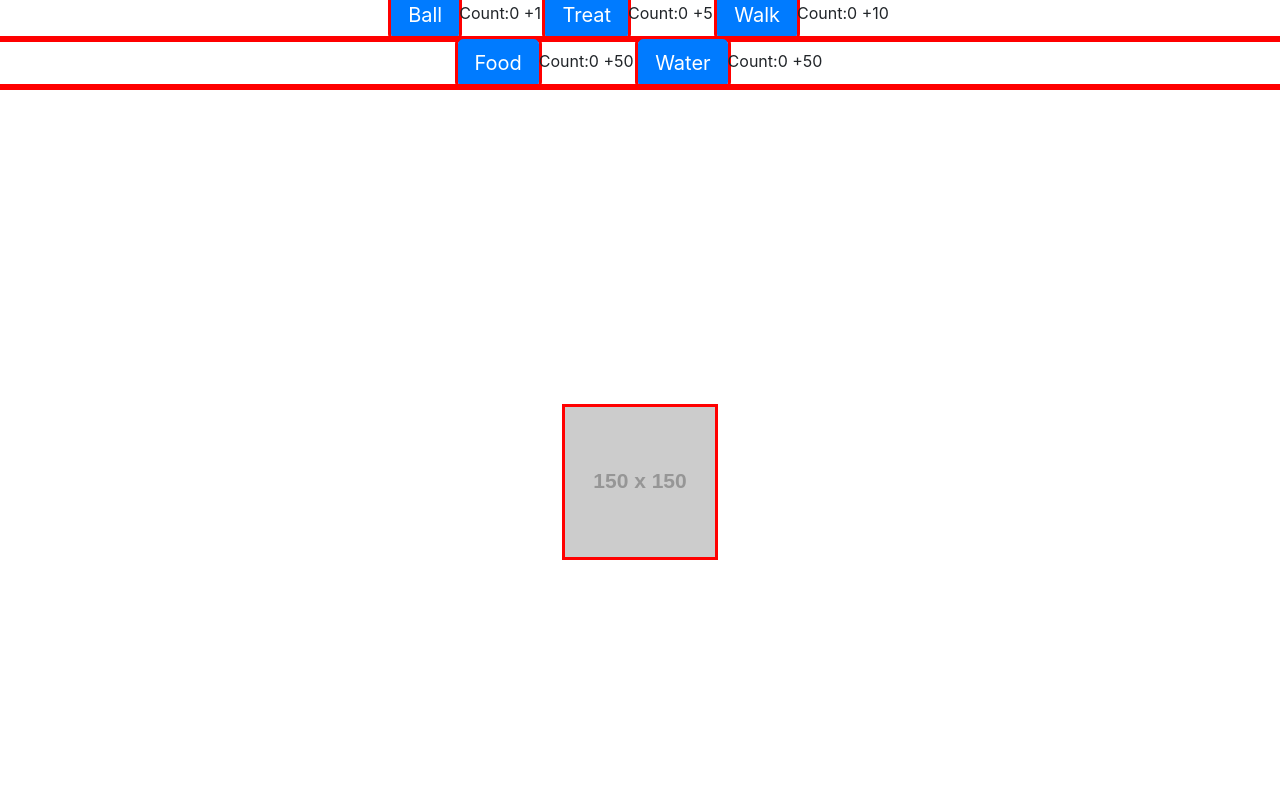
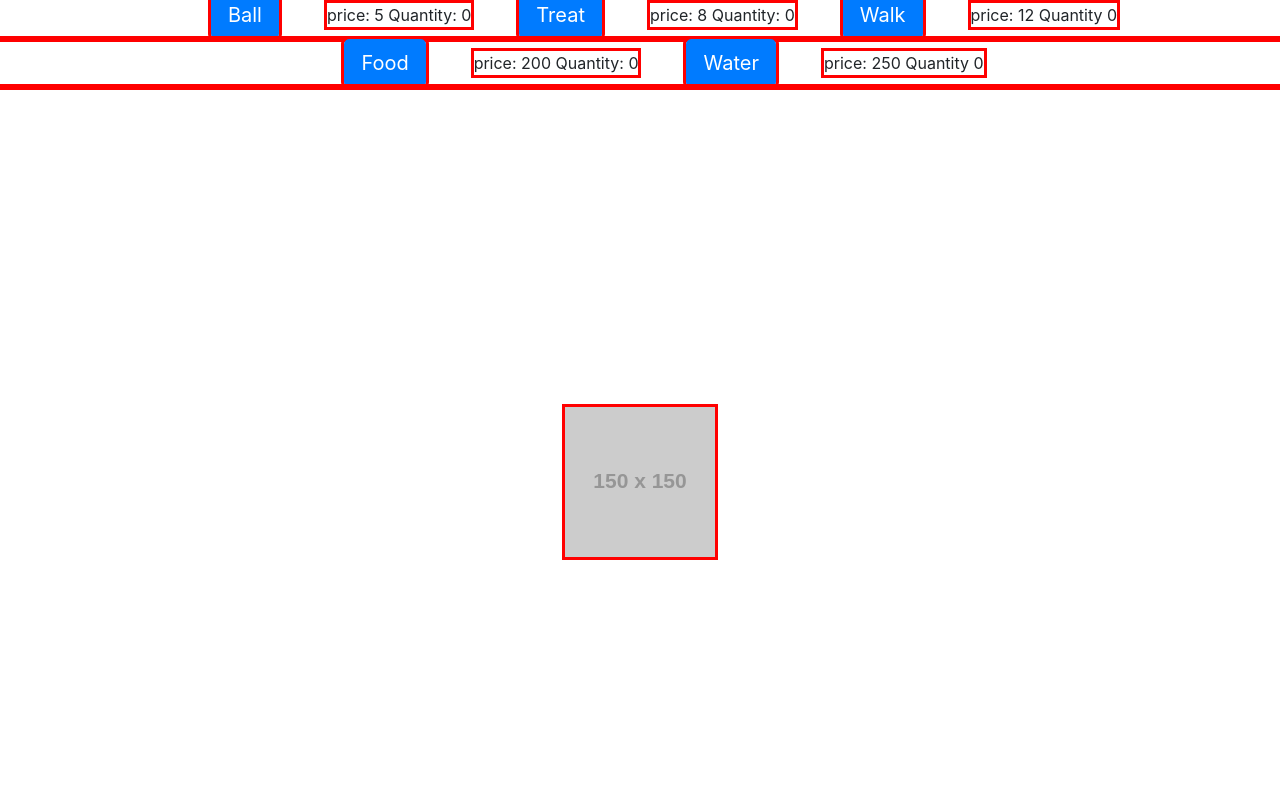
Before and after one commit to Melia88/checkpoint-2, a plain HTML site: page index.html in a window 1280 px wide. Shown: the part 81-871 px from the top of the page. Drawn offline with nearby package versions, Linux system fonts and the light colour scheme; placeholder pictures from the web are drawn by us.

Commit message:
requirements met

```diff
--- a/app.js
+++ b/app.js
@@ -0,0 +1,98 @@
+// This is the name of the starting count
+let puppyLove = 1000;
+let mod = 0;
+let autoMod= 0;
+
+// this is the dictionary
+let clickUpgrades = {
+  ball: {
+    price: 5,
+    quantity: 0,
+    multiplier: 1,
+  },
+  treat: {
+    price: 8,
+    quantity: 0,
+    multiplier: 3,
+  },
+  walk: {
+    price: 12,
+    quantity: 0,
+    multiplier: 5,
+  }
+};
+
+let autoUpgrades = {
+  food: {
+    price: 200,
+    quantity: 0,
+    multiplier: 25,
+  },
+  water: {
+    price: 250,
+    quantity: 0,
+    multiplier: 40,
+  }
+};
+
+
+// This uses the onClick clickPuppy in HTML to increase the variable puppyLove by one on each click
+function clickPuppy() {
+  puppyLove += mod + 1
+  console.log(puppyLove)
+  draw()
+}
+
+// This makes my count on count/quantity increase show up on screen
+function draw() {
+  document.getElementById("pLoveCounter").innerText = puppyLove
+
+  document.getElementById("ballCounter").innerText = 'price: ' + clickUpgrades.ball.price + ' Quantity: ' + clickUpgrades.ball.quantity
+
+
+  document.getElementById("treatCounter").innerText = ' price: ' + clickUpgrades.treat.price + ' Quantity: ' + clickUpgrades.treat.quantity
+
+
+  document.getElementById("walkCounter").innerText = ' price: ' + clickUpgrades.walk.price + ' Quantity ' + clickUpgrades.walk.quantity
+
+  document.getElementById("waterCounter").innerText = ' price: ' + autoUpgrades.water.price + ' Quantity ' + autoUpgrades.water.quantity
+
+  document.getElementById("foodCounter").innerText = ' price: ' + autoUpgrades.food.price + ' Quantity: ' + autoUpgrades.food.quantity
+}
+
+// This keeps track of auto items
+
+function autos(item){ debugger
+  let autoItem = autoUpgrades[item]
+  if(puppyLove >= autoItem.price){
+    autoItem.quantity += 1
+    puppyLove -= autoItem.price
+     autoItem.price = Math.floor(1.2* autoItem.price)
+     autoMod += autoItem.multiplier
+  }
+  draw()
+}
+
+function clicks(type){
+  let clickItem = clickUpgrades[type]
+  if(puppyLove >= clickItem.price){
+    clickItem.quantity += 1
+    puppyLove -= clickItem.price
+    clickItem.price = Math.floor(1.2* clickItem.price)
+    mod *= clickItem.multiplier
+  }
+  draw()
+}
+
+function collectAutoUpgrades(){
+ puppyLove += autoMod
+    draw()
+}
+
+
+function startInterval() {
+  setInterval(collectAutoUpgrades, 3000);
+}
+
+startInterval()
+draw()
--- a/index.html
+++ b/index.html
@@ -26,27 +26,29 @@
 <!-- Main -->
  <!-- Row1 up1 btns -->
   <main class="container-fluid">
-    <div class="row justify-content-around align-items-center">
-      <div class="col-md-12 non-auto-btns">
-        <button type="button" class="btn btn-primary btn-lg">Ball</button>Count:0 +1
-        <button type="button" class="btn btn-primary btn-lg">Treat</button>Count:0 +5
-        <button type="button" class="btn btn-primary btn-lg">Walk</button>Count:0 +10
+    <div class="row ">
+      <div class="col-md-12 d-flex justify-content-center align-items-center non-auto-btns" id="upgradeBtns">
+        <button type="button" class="btn btn-primary btn-lg ml-5 mr-5" onclick="clicks('ball')">Ball</button><span id="ballCounter">  </span>
+
+        <button type="button" class="btn btn-primary btn-lg ml-5 mr-5" onclick="clicks('treat')">Treat</button><span id="treatCounter"></span>
+
+        <button type="button" class="btn btn-primary btn-lg ml-5 mr-5" onclick="clicks('walk')">Walk</button><span id="walkCounter"></span>
       </div>
     </div>
    <!-- -Auto Btns-  -->
     <div class="row">
-      <div class="col-md-12 auto-btns">
-        <button type="button" class="btn btn-primary btn-lg">Food</button>Count:0 +50
-        <button type="button" class="btn btn-primary btn-lg">Water</button>Count:0 +50
+      <div class="col-md-12 d-flex justify-content-center align-items-center" id= "autoUpgradeBtns">
+        <button type="button" class="btn btn-primary btn-lg ml-5 mr-5" onclick="autos('food')">Food</button><span id="foodCounter"></span></button>
+        <button type="button" class="btn btn-primary btn-lg ml-5 mr-5" onclick="autos('water')">Water</button><span id="waterCounter"></span></button>
       </div>
     </div>
    <!-- Puppy Pic -->
       <div class="row">
-        <div class="col puppy-img"> <img src="//placehold.it/150X150" alt=""> </div>
+        <div class="col puppy-img clickPup"> <img src="//placehold.it/150X150" alt="" onclick="clickPuppy()"> </div>
       </div>
    <!-- Resource Puppy Love Count -->
       <div class="row counter">
-        <div class="col"> Counter </div>
+        <div class="col"> Puppy Love Count: <span id="pLoveCounter">  </span> </div>
       </div>
 
     </main>
--- a/style.css
+++ b/style.css
@@ -19,7 +19,9 @@ main {
 }
 
 .non-auto-btns{
-  text-align: center;
+  text-align:center;
+
+
 }
 
 .auto-btns{
@@ -29,7 +31,7 @@ main {
 .puppy-img{
   text-align: center;
   min-height: 100vh;
-  padding-top: 25%;
+  padding-top: 25% ;
 }
 
 .counter{
```
